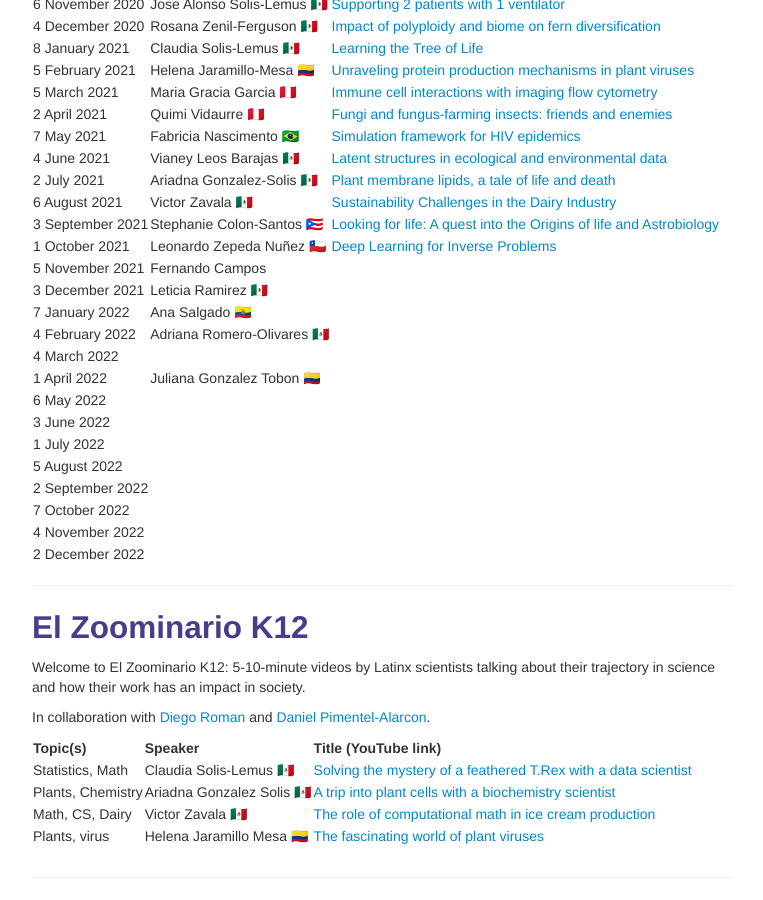
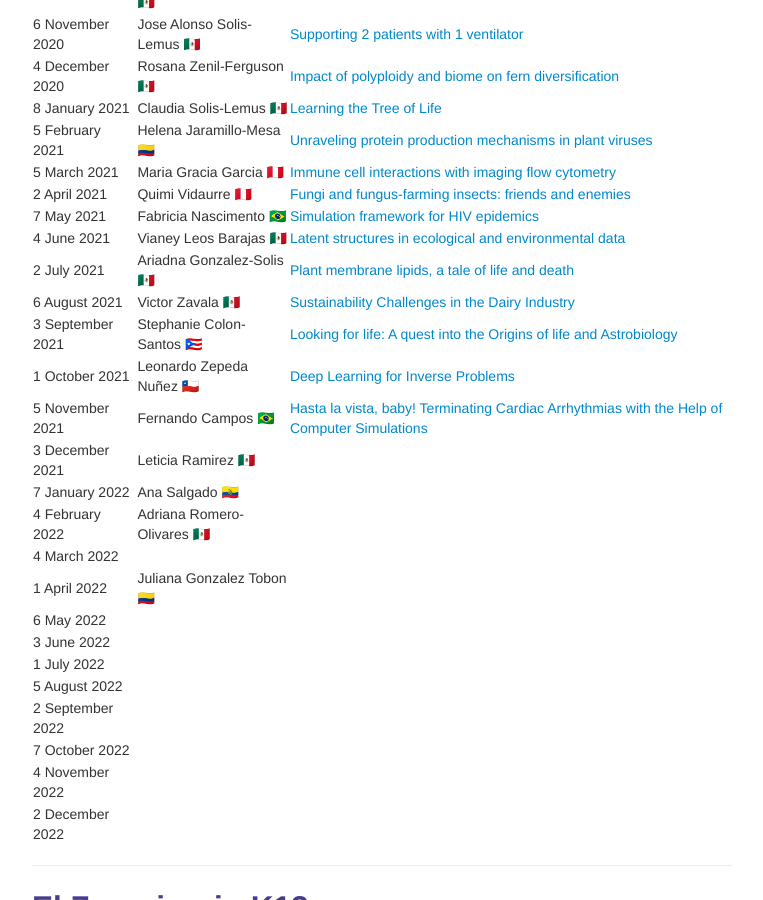
Before and after one commit to solislemuslab/solislemuslab.github.io, a Jekyll site: the page built from pages/talks.md, in a window 1280 px wide and 900 px high, scrolled down 3730 px. Shown: the whole window, without its empty margins (258-1021 px from the left). Built offline with Jekyll 4.4.1, drawn with Linux system fonts in a browser that asks for light colours.

Commit message:
added fernando talk

```diff
--- a/pages/talks.md
+++ b/pages/talks.md
@@ -265,7 +265,7 @@
 | 6 August 2021 | Victor Zavala 🇲🇽 | [Sustainability Challenges in the Dairy Industry](https://www.youtube.com/watch?v=0NxHs_YeHsI) |
 | 3 September 2021 | Stephanie Colon-Santos 🇵🇷 | [Looking for life: A quest into the Origins of life and Astrobiology](https://www.youtube.com/watch?v=NdSkt3ZYqLU)|
 | 1 October 2021 | Leonardo Zepeda Nuñez 🇨🇱 | [Deep Learning for Inverse Problems](https://youtu.be/BnhiYvPny6c) |
-| 5 November 2021 | Fernando Campos | |
+| 5 November 2021 | Fernando Campos 🇧🇷 | [Hasta la vista, baby! Terminating Cardiac Arrhythmias with the Help of Computer Simulations](https://youtu.be/2wV4TRjUp90) |
 | 3 December 2021 | Leticia Ramirez 🇲🇽 | |
 | 7 January 2022 | Ana Salgado 🇪🇨 | |
 | 4 February 2022 | Adriana Romero-Olivares 🇲🇽 | |
```
